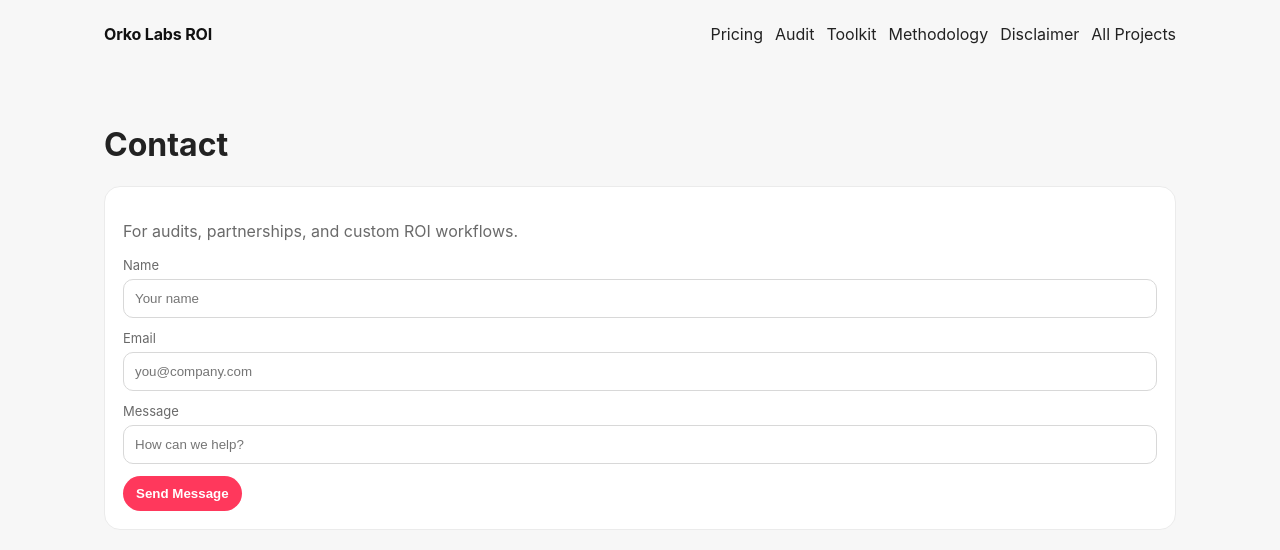
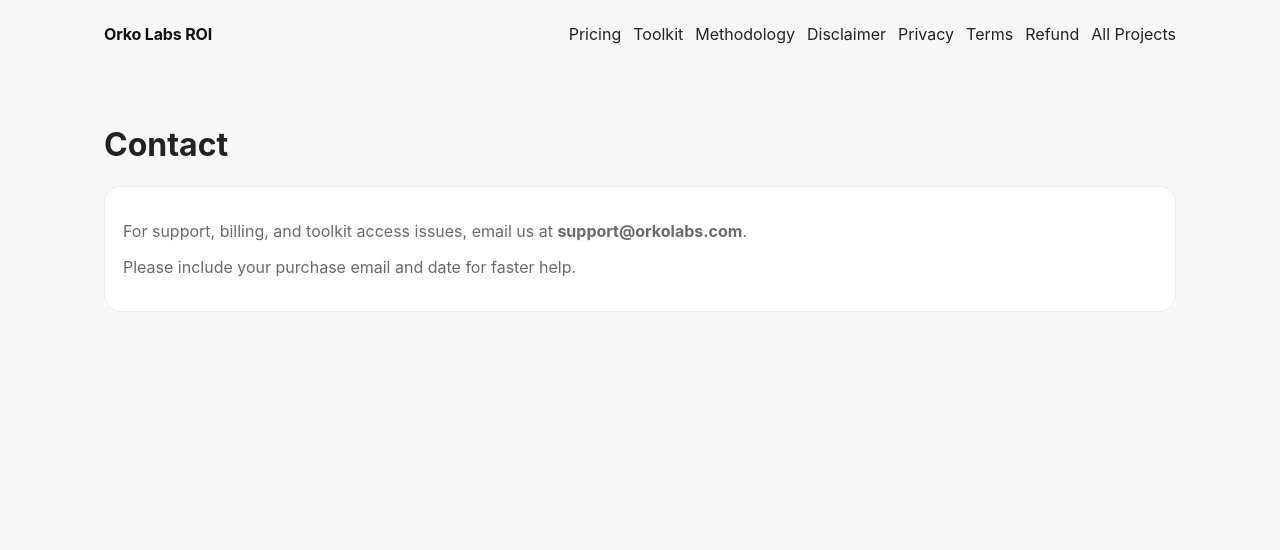
Before and after one commit to ankurvsoni/ai-tool-roi-calculators, a Next.js app: page /contact in a window 1280 px wide. Shown: the top 550 px of the page. Built offline with nearby package versions, Linux system fonts and the light colour scheme.

Commit message:
Simplify contact flow and add essential legal pages for maintainable compliance

```diff
--- a/app/contact/page.js
+++ b/app/contact/page.js
@@ -1,12 +1,3 @@
 export default function Contact(){
-  return <main className="wrap"><h1>Contact</h1><div className="box"><p className="muted">For audits, partnerships, and custom ROI workflows.</p>
-  <form action="https://formspree.io/f/xojkajbg" method="POST">
-    <input type="hidden" name="form_type" value="contact" />
-    <input type="hidden" name="_subject" value="New Contact Message" />
-    <input type="hidden" name="_next" value="https://roi.orkolabs.com/thanks" />
-    <label>Name</label><input name="name" placeholder="Your name" required />
-    <label>Email</label><input type="email" name="email" placeholder="you@company.com" required />
-    <label>Message</label><input name="message" placeholder="How can we help?" required />
-    <button className="btn" type="submit">Send Message</button>
-  </form></div></main>
+  return <main className="wrap"><h1>Contact</h1><div className="box"><p className="muted">For support, billing, and toolkit access issues, email us at <strong>support@orkolabs.com</strong>.</p><p className="muted">Please include your purchase email and date for faster help.</p></div></main>
 }
--- a/app/layout.js
+++ b/app/layout.js
@@ -21,10 +21,12 @@
           <Link href="/" className="brand">Orko Labs ROI</Link>
           <div style={{display:'flex',gap:12,flexWrap:'wrap'}}>
             <Link href="/pricing">Pricing</Link>
-            <Link href="/audit">Audit</Link>
             <Link href="/toolkit">Toolkit</Link>
             <Link href="/methodology">Methodology</Link>
             <Link href="/disclaimer">Disclaimer</Link>
+            <Link href="/privacy">Privacy</Link>
+            <Link href="/terms">Terms</Link>
+            <Link href="/refund-policy">Refund</Link>
             <a href="https://www.orkolabs.com">All Projects</a>
           </div>
         </div>
--- /dev/null
+++ b/app/privacy/page.js
@@ -0,0 +1,3 @@
+export default function PrivacyPage(){
+  return <main className="wrap"><h1>Privacy Policy</h1><div className="box"><p>We collect only the information needed to deliver purchases and support customers (such as email and payment-related metadata from Stripe).</p><p>Payment data is handled by Stripe. We do not store full card details.</p><p>We may use analytics and advertising tools to understand traffic and improve site performance.</p><p>If you need data access or deletion, contact support@orkolabs.com.</p></div></main>
+}
--- /dev/null
+++ b/app/refund-policy/page.js
@@ -0,0 +1,3 @@
+export default function RefundPolicyPage(){
+  return <main className="wrap"><h1>Refund Policy</h1><div className="box"><p>Digital product purchases are generally non-refundable once access is delivered.</p><p>If you have a delivery or access issue, contact support@orkolabs.com and we will resolve it quickly.</p><p>If we cannot provide access as promised, we will issue an appropriate refund.</p></div></main>
+}
--- /dev/null
+++ b/app/terms/page.js
@@ -0,0 +1,3 @@
+export default function TermsPage(){
+  return <main className="wrap"><h1>Terms of Service</h1><div className="box"><p>This website provides decision-support tools and digital products. Content is informational and not financial, legal, or tax advice.</p><p>By purchasing, you receive access to the digital toolkit files and related updates as described on the product page.</p><p>You agree not to redistribute, resell, or republish toolkit files without written permission.</p><p>For support questions, contact support@orkolabs.com.</p></div></main>
+}
```
